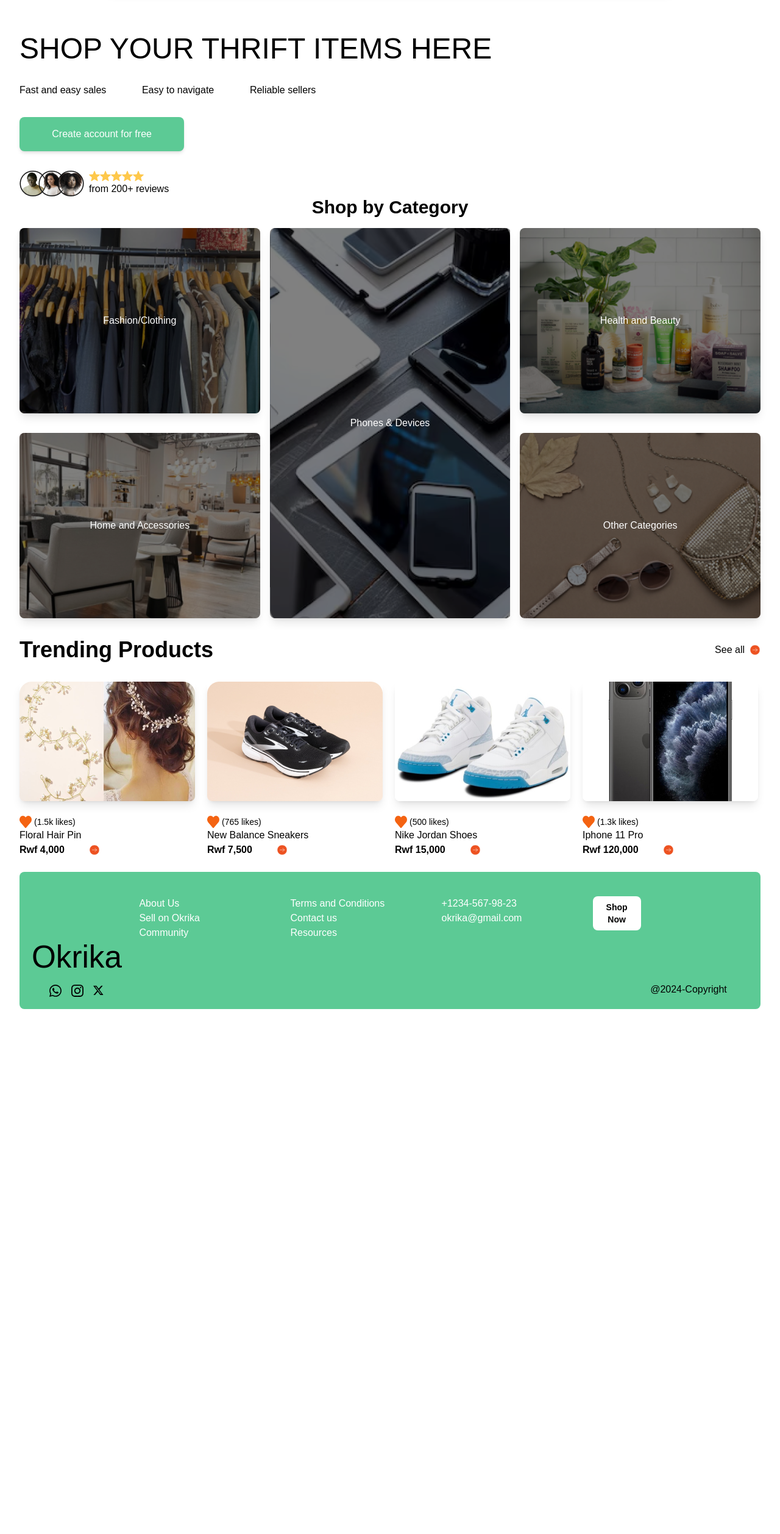
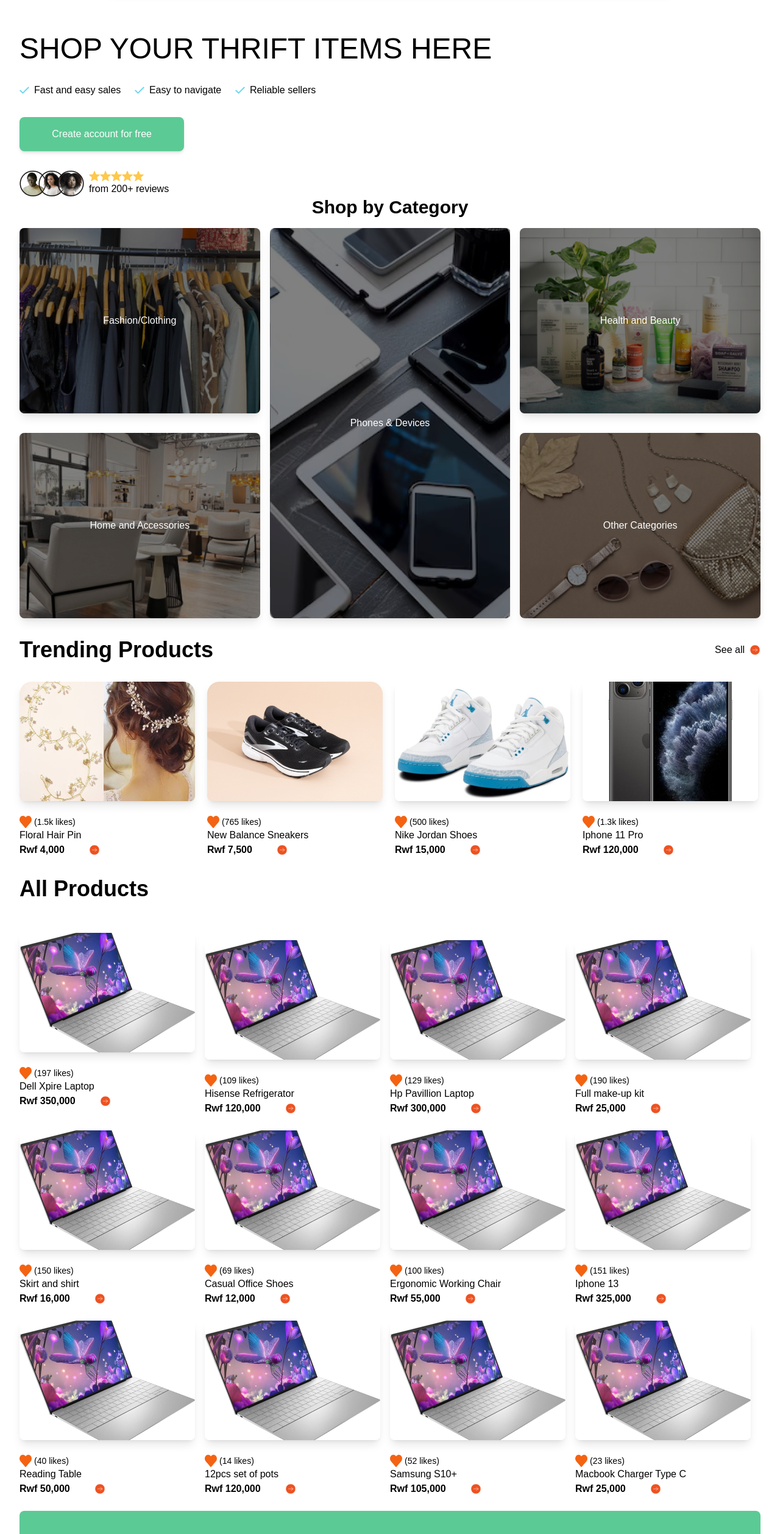
Before and after one commit to okrika/okrika-web, a React (Vite) app: page / in a window 1280 px wide. Shown: the part 140-2656 px from the top of the page at 61% size. Before the commit the page ends 1795 px from the top, so only its background shows below. Built offline with nearby package versions, Linux system fonts and the light colour scheme; no server answers.

Commit message:
feat: implemented the all products section

```diff
--- /dev/null
+++ b/src/assets/icons/TickIcon.tsx
@@ -0,0 +1,19 @@
+export default function TickIcon() {
+  return (
+    <svg
+      width="16"
+      height="12"
+      viewBox="0 0 16 12"
+      fill="none"
+      xmlns="http://www.w3.org/2000/svg"
+    >
+      <path
+        d="M14.6668 1.5L5.50016 10.6667L1.3335 6.5"
+        stroke="#6CD8EF"
+        stroke-width="2"
+        stroke-linecap="round"
+        stroke-linejoin="round"
+      />
+    </svg>
+  );
+}
--- /dev/null
+++ b/src/pages/home/components/AllProducts.tsx
@@ -0,0 +1,21 @@
+import { allProducts } from "..";
+import ProductCard from "../../../components/product-card";
+
+export default function AllProducts() {
+  return (
+    <section className="w-full mt-8">
+      <h1 className="text-4xl font-bold mb-10">All Products</h1>
+      <div className="flex items-center justify-between space-y-6 flex-wrap">
+        {allProducts.map(({ name, imgUrl, price, likes }) => (
+          <ProductCard
+            className="w-1/4"
+            name={name}
+            imgUrl={imgUrl}
+            price={price}
+            likes={likes}
+          />
+        ))}
+      </div>
+    </section>
+  );
+}
--- a/src/pages/home/components/TrendingProducts.tsx
+++ b/src/pages/home/components/TrendingProducts.tsx
@@ -8,7 +8,7 @@ export default function TrendingProducts() {
       <div className="flex w-full items-center justify-between mb-8">
         {" "}
         <h1 className="text-4xl font-bold">Trending Products</h1>{" "}
-        <Link className="flex items-center space-x-2" to="">
+        <Link className="flex items-center space-x-2" to="/">
           <span>See all</span>
           <span>
             <CircularArrowIcon />
--- a/src/pages/home/index.tsx
+++ b/src/pages/home/index.tsx
@@ -7,11 +7,14 @@ import BalanceShoe from "../../assets/images/sneakers.png";
 import Jordan from "../../assets/images/jordan.png";
 import Iphone from "../../assets/images/iphone.png";
 import TrendingProducts from "./components/TrendingProducts";
+import Laptop from "../../assets/images/laptop.png";
+import AllProducts from "./components/AllProducts";
+import TickIcon from "../../assets/icons/TickIcon";
 
-export type TTrendingProducts = {
+export type TProducts = {
   name: string;
   price: number;
-  imgUrl: ImageData;
+  imgUrl: string;
   likes: string;
 }[];
 export const trendingProducts = [
@@ -25,6 +28,25 @@ export const trendingProducts = [
   { name: "Nike Jordan Shoes", price: 15000, imgUrl: Jordan, likes: "500" },
   { name: "Iphone 11 Pro", price: 120000, imgUrl: Iphone, likes: "1.3k" }
 ];
+export const allProducts: TProducts = [
+  { name: "Dell Xpire Laptop", price: 350000, imgUrl: Laptop, likes: "197" },
+  { name: "Hisense Refrigerator", price: 120000, imgUrl: Laptop, likes: "109" },
+  { name: "Hp Pavillion Laptop", price: 300000, imgUrl: Laptop, likes: "129" },
+  { name: "Full make-up kit", price: 25000, imgUrl: Laptop, likes: "190" },
+  { name: "Skirt and shirt", price: 16000, imgUrl: Laptop, likes: "150" },
+  { name: "Casual Office Shoes", price: 12000, imgUrl: Laptop, likes: "69" },
+  {
+    name: "Ergonomic Working Chair",
+    price: 55000,
+    imgUrl: Laptop,
+    likes: "100"
+  },
+  { name: "Iphone 13", price: 325000, imgUrl: Laptop, likes: "151" },
+  { name: "Reading Table", price: 50000, imgUrl: Laptop, likes: "40" },
+  { name: "12pcs set of pots", price: 120000, imgUrl: Laptop, likes: "14" },
+  { name: "Samsung S10+", price: 105000, imgUrl: Laptop, likes: "52" },
+  { name: "Macbook Charger Type C", price: 25000, imgUrl: Laptop, likes: "23" }
+];
 export default function Home() {
   return (
     <HomeLayout>
@@ -32,8 +54,24 @@ export default function Home() {
         <section className="flex relative flex-col items-start  space-y-8 w-2/3">
           <h1 className="uppercase lg:text-5xl">Shop Your Thrift Items Here</h1>
           <div className="w-3/5 flex items-center justify-between">
-            <span>Fast and easy sales</span> <span>Easy to navigate</span>{" "}
-            <span>Reliable sellers</span>
+            <div className="flex items-center space-x-2">
+              <span>
+                <TickIcon />
+              </span>
+              <span>Fast and easy sales</span>
+            </div>{" "}
+            <div className="flex items-center space-x-2">
+              <span>
+                <TickIcon />
+              </span>
+              <span>Easy to navigate</span>
+            </div>{" "}
+            <div className="flex items-center space-x-2">
+              <span>
+                <TickIcon />
+              </span>
+              <span>Reliable sellers</span>
+            </div>
           </div>
           <Button className="w-1/3 mt-4">Create account for free</Button>
           <div className="flex items-center space-x-2">
@@ -91,6 +129,7 @@ export default function Home() {
           </div>
         </section>
         <TrendingProducts />
+        <AllProducts />
       </div>
     </HomeLayout>
   );
```
